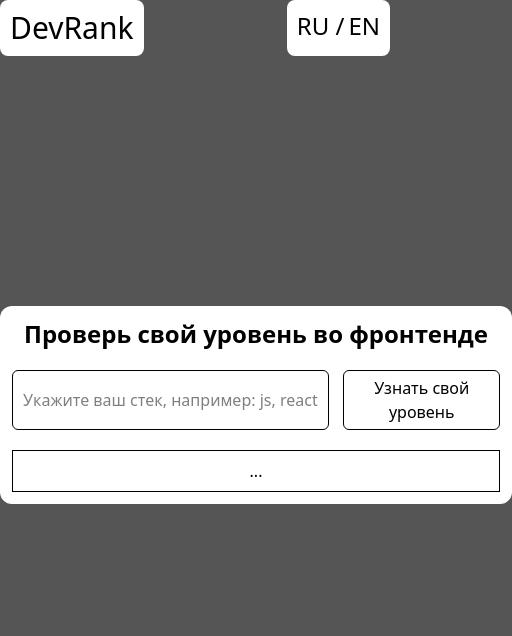
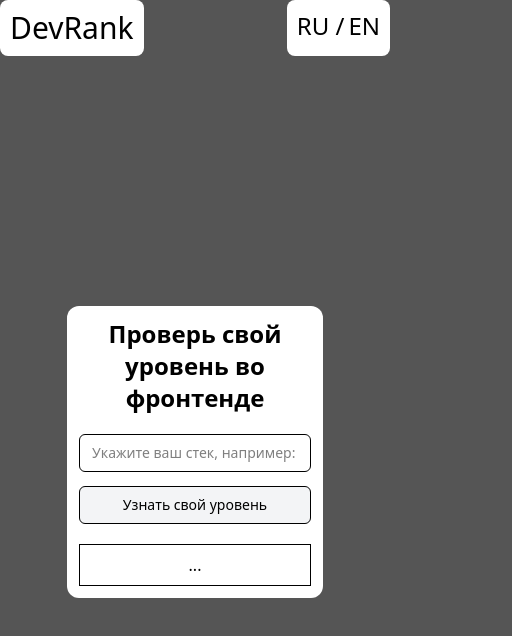
Before and after one commit to psycongroo312/DevRank, a React (Vite) app: page / in a window 390 px wide. Shown: the top 636 px of the page, 512 px wide, since content can reach past the window. Built offline with nearby package versions, Linux system fonts and the light colour scheme.

Commit message:
add media queries

```diff
--- a/src/components/Skills.tsx
+++ b/src/components/Skills.tsx
@@ -34,21 +34,25 @@ export default function Skills() {
   };
 
   return (
-    <div className="m-auto w-max">
-      <div className="bg-white h-max rounded-xl p-[12px] w-lg text-center">
+    <div className="m-auto w-max ">
+      <div className="bg-white h-max rounded-xl p-[12px] text-center w-3xs sm:w-lg">
         <h1 className="text-2xl font-bold mb-[20px]">
           Проверь свой уровень во фронтенде
         </h1>
-        <div className="flex gap-3.5 mb-5">
+        <div className="flex flex-col sm:flex-row gap-3.5 mb-5">
           <input
             onChange={(e) => handleSkills(e)}
-            className="border-1 rounded-md w-sm p-[10px]"
+            className="border rounded-md w-full px-3 py-2 text-sm
+              sm:w-auto sm:flex-1"
             type="text"
             placeholder="Укажите ваш стек, например: js, react"
           />
           <button
             onClick={evaluateLevel}
-            className="border-1 p-[5px] px-[10px] cursor-pointer hover:bg-gray-400 rounded-md transition-all active:scale-95 active:shadow-inner"
+            className="border rounded-md px-4 py-2 cursor-pointer
+              bg-gray-100 hover:bg-gray-200 active:bg-gray-300
+              transition-all active:scale-95 whitespace-nowrap
+              text-sm"
           >
             Узнать свой уровень
           </button>
```
